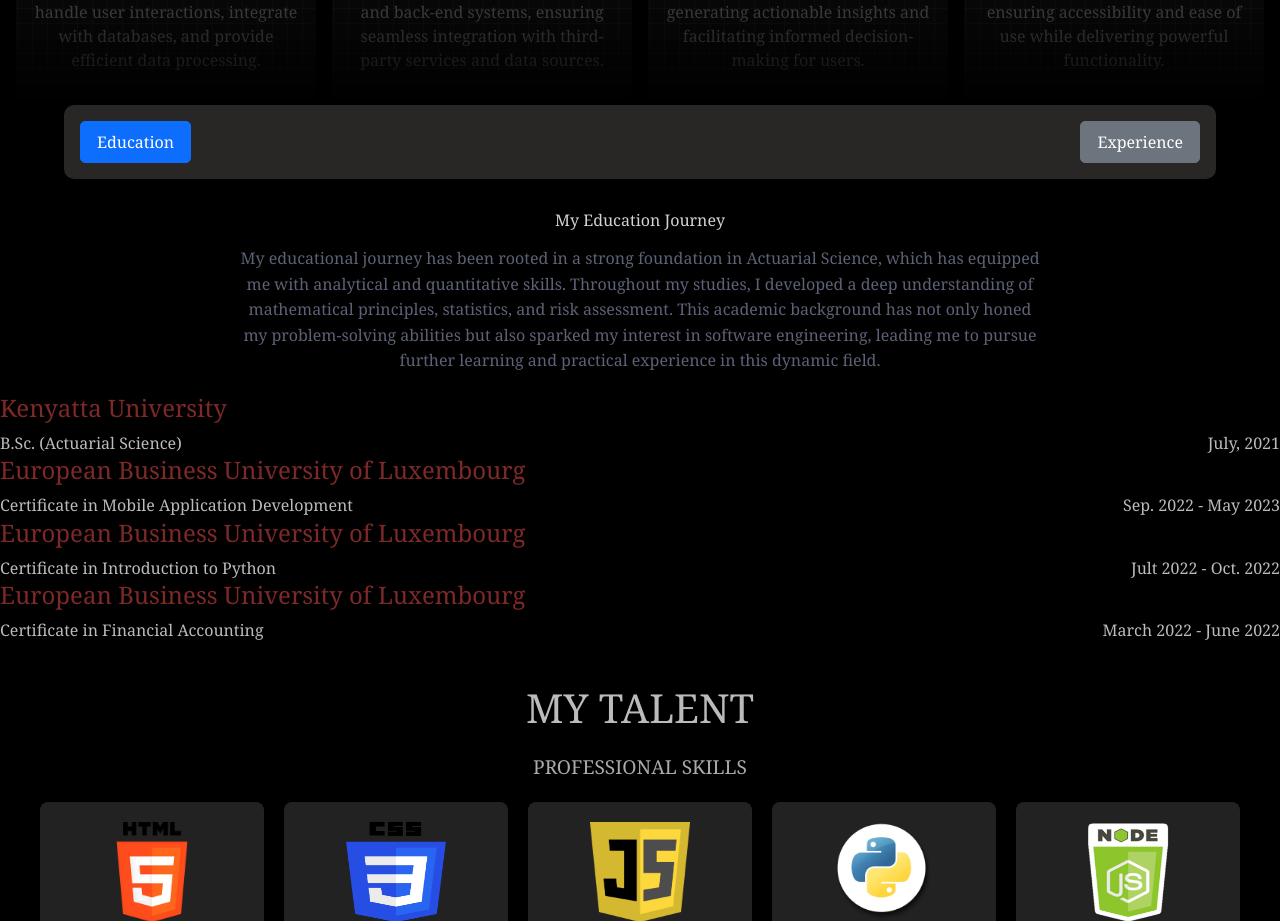
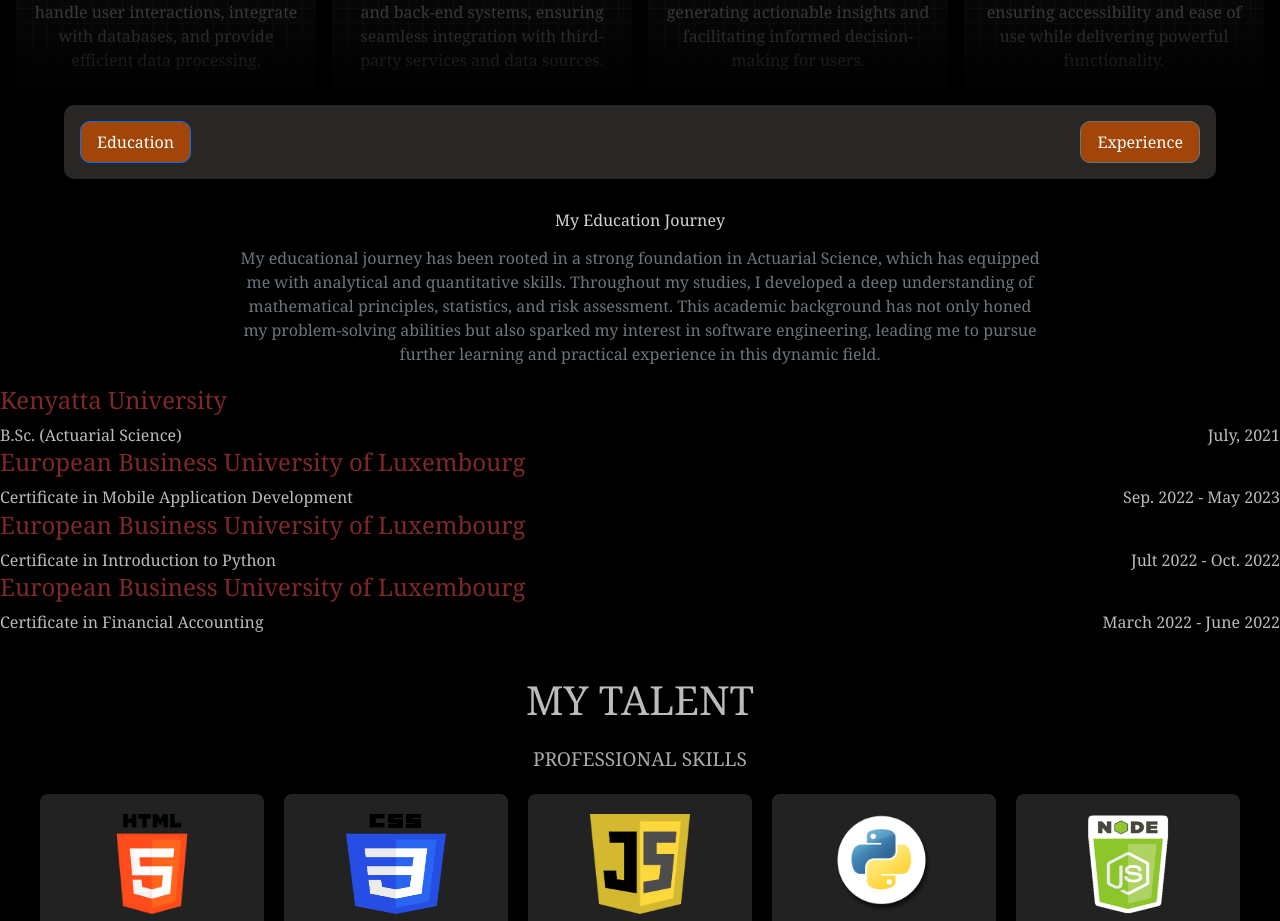
Before and after one commit to wilberforce001/my-portfolio-website, a React (Create React App) app in the folder kipyegonwilber/: page / in a window 1280 px wide. Shown: the part 902-1823 px from the top of the page. Built offline with nearby package versions, Linux system fonts and the light colour scheme.

Commit message:
Styled Prof-text

```diff
--- a/kipyegonwilber/src/components/AboutPage.js
+++ b/kipyegonwilber/src/components/AboutPage.js
@@ -8,7 +8,7 @@
     const educationContent = (
         <div className="educationContent">
           <h2>My Education Journey</h2>
-          <p className="journey-text">My educational journey has been rooted in a strong foundation in Actuarial Science,
+          <p className="journey-text text-secondary">My educational journey has been rooted in a strong foundation in Actuarial Science,
             which has equipped me with analytical and quantitative skills. Throughout my studies,
              I developed a deep understanding of mathematical principles, statistics, and risk assessment.
              This academic background has not only honed my problem-solving abilities but also sparked my interest in software engineering,
@@ -58,7 +58,7 @@
       const experienceContent = (
         <div className="prof-journey">
           <h2>My Professional Journey</h2>
-          <p className="journey-text">
+          <p className="journey-text text-secondary">
           Over the past two years, I have transitioned into software engineering, leveraging my analytical background in Actuarial Science. My journey has been characterized by self-directed learning and hands-on experience through an intensive two-week bootcamp, where I enhanced my skills in front-end and back-end development. Although I haven't yet worked in an organization, I've built a portfolio that showcases my ability to create functional UIs, manage authentication, and implement CRUD functionality. I am eager to find opportunities that align with my values and allow me to grow as a software engineer.
           </p>
           <ul className="professional-journey">
--- a/kipyegonwilber/src/styles/styles.css
+++ b/kipyegonwilber/src/styles/styles.css
@@ -14,17 +14,6 @@
   background-color: #000;
 }
 
-.journey-text {
-  text-align: center;
-  font-size: 1rem;
-  line-height: 1.6;
-  color: #5d6175;
-  margin-bottom: 20px;
-  width: 100%;
-  max-width: 800px;
-  margin-left: auto;
-  margin-right: auto;
-}
 
 .navbar-custom {
   background-color: #0f2246 !important;
@@ -230,9 +219,23 @@
 .button-section button {
   padding: 0.5rem 1rem;
   font-size: 1rem;
-  border-radius: 5px;
+  border-radius: 10px;
   color: #fff;
   max-width: 120px;
+  background-color: hsl(24, 91%, 33%);
+}
+
+
+.journey-text {
+  text-align: center;
+  font-size: 1rem;
+  line-height: 1.5;
+  color: #d3d3d3;
+  margin-bottom: 20px;
+  width: 100%;
+  max-width: 800px;
+  margin-left: auto;
+  margin-right: auto;
 }
 
 
```
